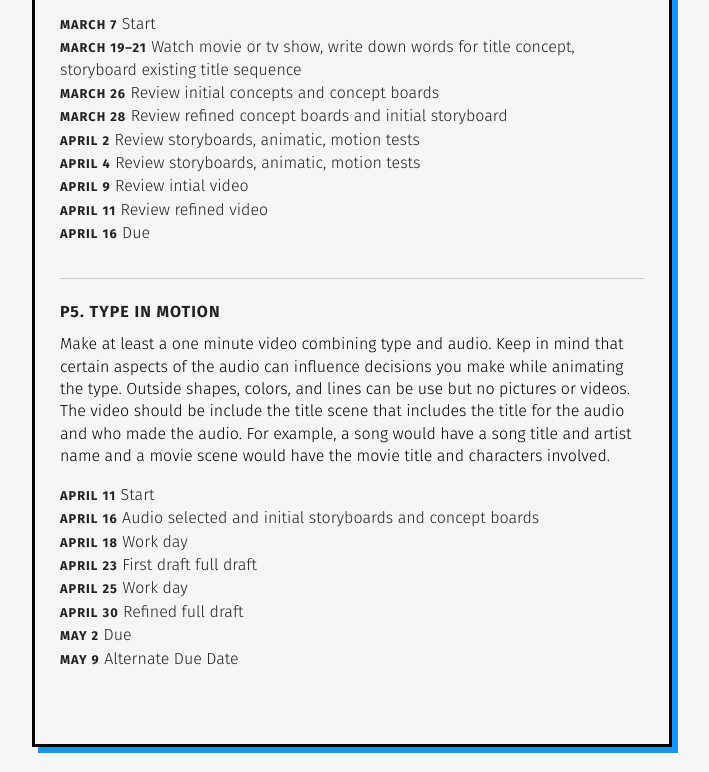
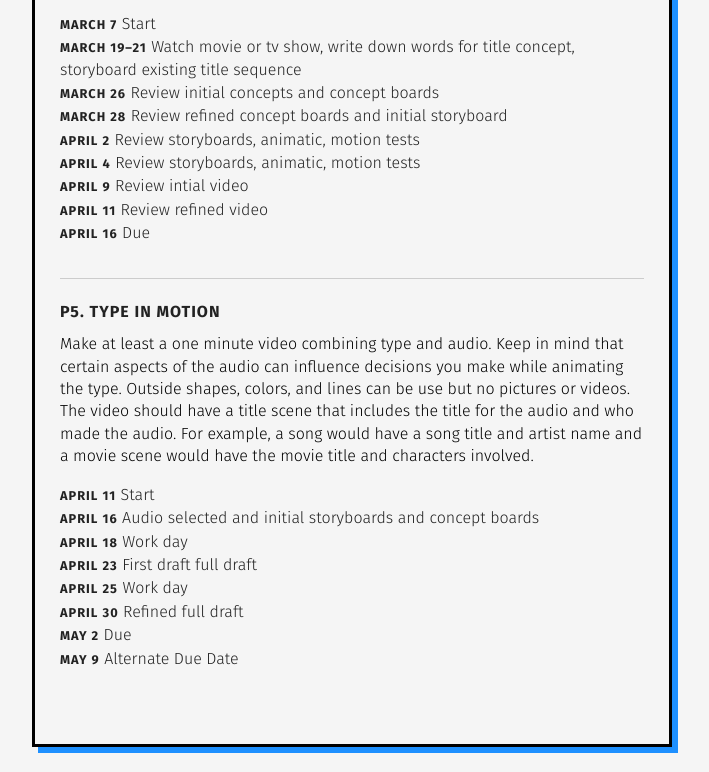
Before and after one commit to gmu-gd/motion19-spring, a plain HTML site: page projects/index.html in a window 1280 px wide. Shown: the part 5681-6453 px from the top of the page, without its empty margins (288-997 px from the left). Drawn offline with nearby package versions, Linux system fonts and the light colour scheme.

Commit message:
Update index.html

```diff
--- a/projects/index.html
+++ b/projects/index.html
@@ -197,7 +197,7 @@
         </ul>
         <hr>
         <h4>P5. Type in Motion</h4>
-        <p>Make at least a one minute video combining type and audio. Keep in mind that certain aspects of the audio can influence decisions you make while animating the type. Outside shapes, colors, and lines can be use but no pictures or videos. The video should be include the title scene that includes the title for the audio and who made the audio. For example, a song would have a song title and artist name and a movie scene would have the movie title and characters involved.</p>
+        <p>Make at least a one minute video combining type and audio. Keep in mind that certain aspects of the audio can influence decisions you make while animating the type. Outside shapes, colors, and lines can be use but no pictures or videos. The video should have a title scene that includes the title for the audio and who made the audio. For example, a song would have a song title and artist name and a movie scene would have the movie title and characters involved.</p>
         <ul>
           <li><strong>April 11</strong> Start</li>
           <li><strong>April 16</strong> Audio selected and initial storyboards and concept boards</li>
```
